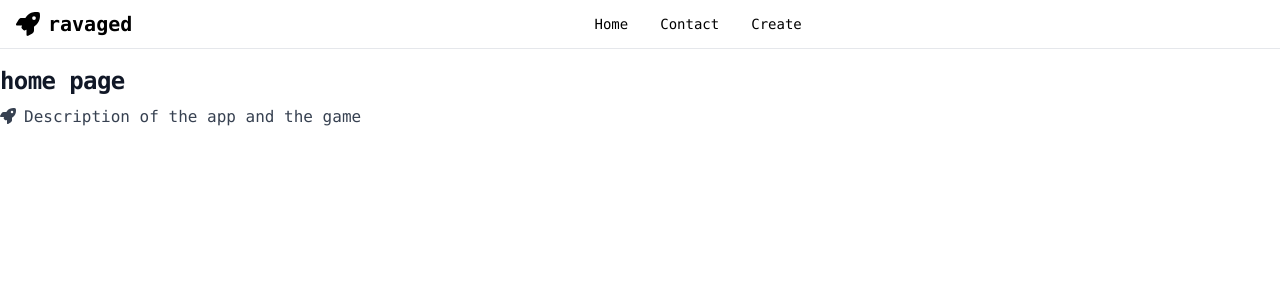
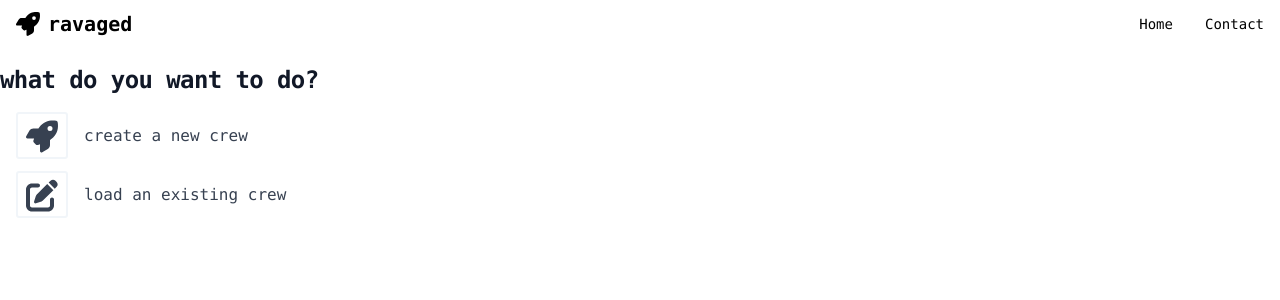
Before and after one commit to mark-truran/ravaged, a React (Create React App) app: page / in a window 1280 px wide. Shown: the top 300 px of the page. Built offline with nearby package versions, Linux system fonts and the light colour scheme.

Commit message:
Split app into seperate components

```diff
--- a/src/App.tsx
+++ b/src/App.tsx
@@ -1,7 +1,11 @@
 import { Routes, Route, Outlet, Link } from "react-router-dom";
-import { Navbar, Button } from 'flowbite-react';
+import { Navbar } from 'flowbite-react';
 import { FontAwesomeIcon } from '@fortawesome/react-fontawesome'
 import { faRocket } from '@fortawesome/free-solid-svg-icons'
+import Contact from './Contact';
+import Home from './Home';
+import Crew from './Crew';
+import Load from './Load';
 
 export default function App() {
   return (
@@ -10,7 +14,8 @@ export default function App() {
         <Route path="/" element={<Layout />}>
           <Route index element={<Home />} />
           <Route path="contact" element={<Contact />} />
-          <Route path="create" element={<Create />} />
+          <Route path="crew" element={<Crew />} />
+          <Route path="load" element={<Load />} />
           <Route path="*" element={<Home />} />
         </Route>
       </Routes>
@@ -27,21 +32,17 @@ function Layout() {
         className="container mx-auto"
       >
         <Navbar.Brand href="/home">
-          <FontAwesomeIcon icon={faRocket} size="xl"/>
+          <FontAwesomeIcon icon={faRocket} size="xl" />
           <span className="self-center whitespace-nowrap text-xl font-semibold dark:text-white ml-2 font-mono">
             ravaged
           </span>
         </Navbar.Brand>
-        <div className="flex md:order-2">
-          <Navbar.Toggle />
-        </div>
+        <Navbar.Toggle />
         <Navbar.Collapse>
           <Link to="/home">Home</Link>
           <Link to="/contact">Contact</Link>
-          <Link to="/create">Create</Link>
         </Navbar.Collapse>
       </Navbar>
-      <hr />
 
       <div className="container mx-auto pt-4">
         <Outlet />
@@ -50,45 +51,3 @@ function Layout() {
     </div>
   );
 }
-
-function Home() {
-  return (
-    <div>
-       <h5 className="text-2xl font-bold tracking-tight text-gray-900 dark:text-white">
-          home page
-        </h5>
-        <p className="font-normal text-gray-700 dark:text-gray-400 pt-2">
-          <FontAwesomeIcon icon={faRocket}/>
-          <span className="ml-2">Description of the app and the game</span>
-        </p>
-    </div>
-  );
-}
-
-function Contact() {
-  return (
-    <div>
-      <h5 className="text-2xl font-bold tracking-tight text-gray-900 dark:text-white">
-          contact details
-        </h5>
-        <p className="font-normal text-gray-700 dark:text-gray-400 pt-2">
-          <FontAwesomeIcon icon={faRocket}/>
-          <span className="ml-2">Email details and github link </span>
-        </p>
-    </div>
-  );
-}
-
-function Create() {
-  return (
-    <div>
-      <h5 className="text-2xl font-bold tracking-tight text-gray-900 dark:text-white">
-        create a crew
-      </h5>
-      <p className="font-normal text-gray-700 dark:text-gray-400 pt-2">
-        <FontAwesomeIcon icon={faRocket}/>
-        <span className="ml-2">The start of the crew creation wizard </span>
-      </p>
-    </div>
-  );
-}
--- /dev/null
+++ b/src/Contact.tsx
@@ -0,0 +1,12 @@
+export default function Contact() {
+    return (
+        <div>
+          <h5 className="text-2xl font-bold tracking-tight text-gray-900 dark:text-white">
+              contact details
+            </h5>
+            <p className="font-normal text-gray-700 dark:text-gray-400 pt-2">
+              <span className="ml-2">Email details and github link goes here </span>
+            </p>
+        </div>
+      );
+}
--- /dev/null
+++ b/src/Crew.tsx
@@ -0,0 +1,12 @@
+export default function Crew() {
+    return (
+        <div>
+          <h5 className="text-2xl font-bold tracking-tight text-gray-900 dark:text-white">
+            create a crew
+          </h5>
+          <p className="font-normal text-gray-700 dark:text-gray-400 pt-2">
+            <span className="ml-2">The crew creation wizard goes here </span>
+          </p>
+        </div>
+      );
+}
--- /dev/null
+++ b/src/Home.tsx
@@ -0,0 +1,28 @@
+import { FontAwesomeIcon } from '@fortawesome/react-fontawesome'
+import { faRocket, faEdit } from '@fortawesome/free-solid-svg-icons'
+import { Link } from "react-router-dom";
+
+export default function Contact() {
+    return (
+        <div>
+           <h5 className="text-2xl font-bold tracking-tight text-gray-900 dark:text-white">
+              what do you want to do?
+            </h5>
+
+            <div className="font-normal text-gray-700 dark:text-gray-400 p-4">
+                <Link to="/crew">
+                    <div className="flex items-center space-x-4 group">
+                            <FontAwesomeIcon icon={faRocket} size="2xl" border className='border-slate-100 group-hover:bg-yellow-100 group-hover:border-yellow-200'/>
+                            <span className="group-hover:text-yellow-400">create a new crew</span>
+                    </div>
+                </Link>
+                <Link to="/load">
+                    <div className="flex items-center space-x-4 mt-3 group">
+                            <FontAwesomeIcon icon={faEdit} size="2xl" border className='border-slate-100 group-hover:bg-yellow-100 group-hover:border-yellow-200'/>
+                            <span className="group-hover:text-yellow-400">load an existing crew</span>
+                    </div>
+                </Link>
+            </div>
+        </div>
+      );
+}
--- /dev/null
+++ b/src/Load.tsx
@@ -0,0 +1,12 @@
+export default function Load() {
+    return (
+        <div>
+          <h5 className="text-2xl font-bold tracking-tight text-gray-900 dark:text-white">
+            load a crew
+          </h5>
+          <p className="font-normal text-gray-700 dark:text-gray-400 pt-2">
+            <span className="ml-2">loading a crew from local storage goes here</span>
+          </p>
+        </div>
+      );
+}
```
Also changed, not shown: public/manifest.json.
